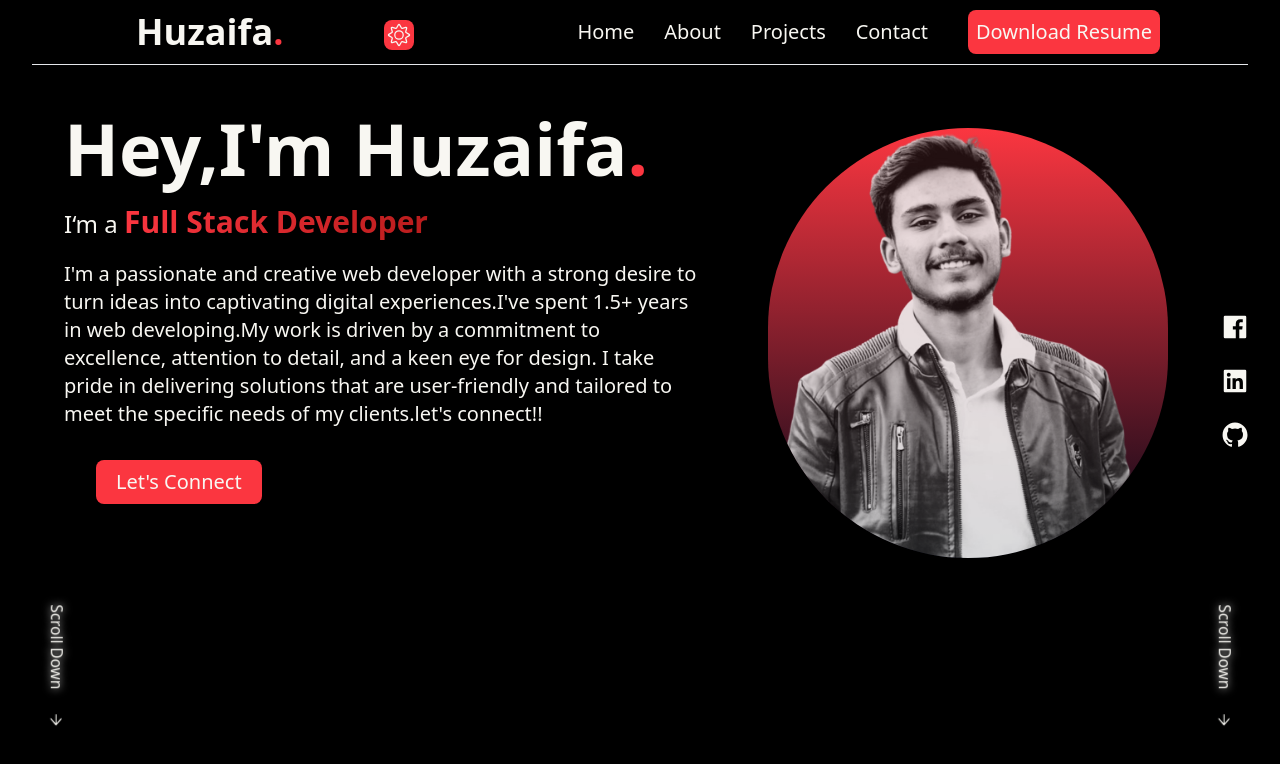
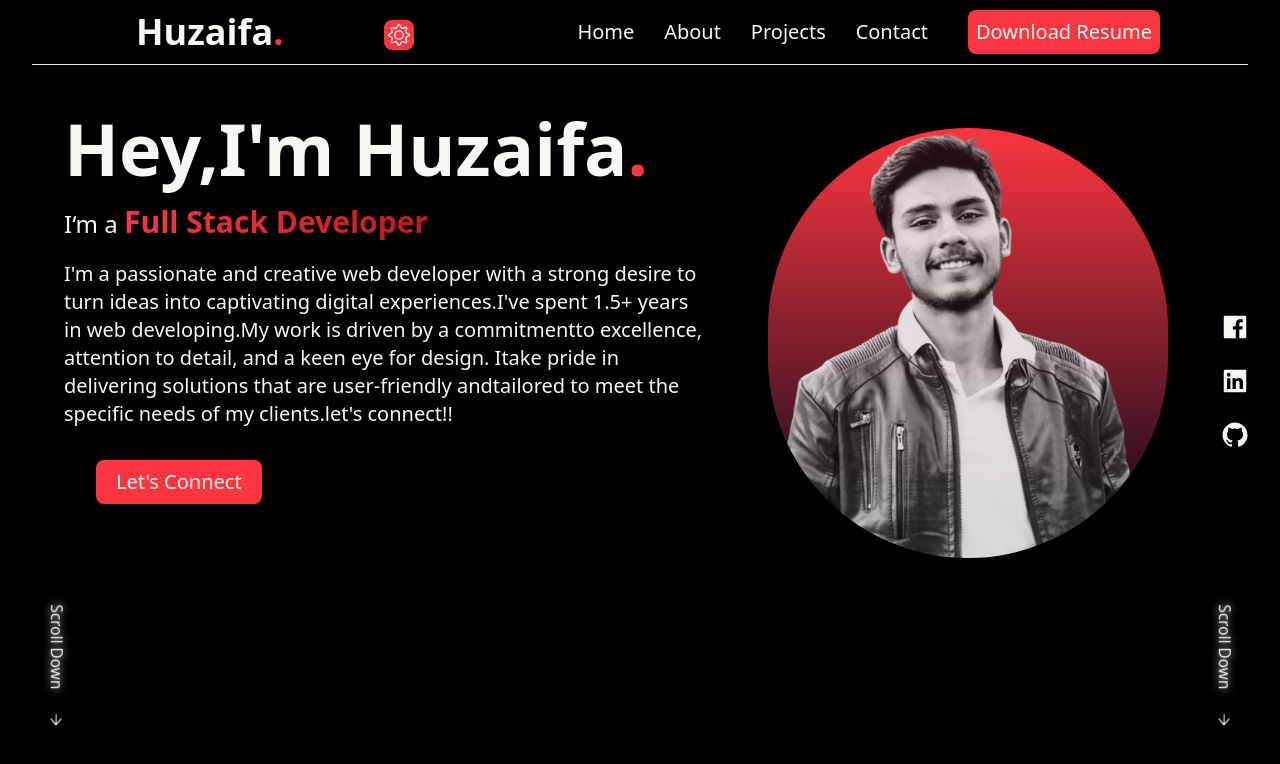
Before and after one commit to Huzaifa622/portfolio, a Next.js app: page / in a window 1280 px wide. Shown: the top 764 px of the page. Built offline with nearby package versions, Linux system fonts and the light colour scheme.

Commit message:
portfolio

```diff
--- a/components/About.js
+++ b/components/About.js
@@ -42,22 +42,16 @@ const About = () => {
             <div className="gap-8 w-full mr-2 flex flex-col">
               <p>
                 <span className="font-bold text-base lg:text-3xl bg-tred p-2 rounded-lg  ">
-                  H
+                  {"H"}
                 </span>
-                ey,I'm Huzaifa and I'm a passionate web developer with a flair
-                for crafting digital experiences that blend creativity with
-                functionality. With a solid foundation in front-end and back-end
-                technologies, I thrive on turning ideas into beautifully
-                designed, user-friendly websites and web applications.
+                {
+                  "ey,I'm Huzaifa and I'm a passionate web developer with a flair for crafting digital experiences that blend creativity withfunctionality. With a solid foundation in front-end and back-endtechnologies, I thrive on turning ideas into beautifullydesigned, user-friendly websites and web applications."
+                }
               </p>
               <p>
-                My fascination with web development was sparked by its unique
-                blend of creativity and technology. I'm always on the lookout
-                for exciting web development projects and collaborations.
-                Whether you're an individual with a vision or a business seeking
-                to enhance your online presence, I'm here to turn your ideas
-                into reality. Let's work together to create stunning websites
-                that leave a lasting impression.
+                {
+                  "My fascination with web development was sparked by its unique blend of creativity and technology. I'm always on the lookoutfor exciting web development projects and collaborations.Whether you're an individual with a vision or a business seekingto enhance your online presence, I'm here to turn your ideasinto reality. Let's work together to create stunning websitesthat leave a lasting impression."
+                }
               </p>
             </div>
             <div className=" lg:ml-4 lg:w-[40%] my-4 gap-8 flex flex-col w-[100%]">
--- a/components/HeroBanner.js
+++ b/components/HeroBanner.js
@@ -24,13 +24,10 @@ const HeroBanner = () => {
             </RevealY>
             <RevealY>
               <p className="mt-5">
-                I'm a passionate and creative web developer with a strong desire
-                to turn ideas into captivating digital experiences.I've spent
-                1.5+ years in web developing.My work is driven by a commitment
-                to excellence, attention to detail, and a keen eye for design. I
-                take pride in delivering solutions that are user-friendly and
-                tailored to meet the specific needs of my clients.let's
-                connect!!
+                {
+                  "I'm a passionate and creative web developer with a strong desire to turn ideas into captivating digital experiences.I've spent 1.5+ years in web developing.My work is driven by a commitmentto excellence, attention to detail, and a keen eye for design. Itake pride in delivering solutions that are user-friendly andtailored to meet the specific needs of my clients."
+                }
+                {"let's connect!!"}
               </p>
 
               <motion.button
@@ -43,7 +40,7 @@ const HeroBanner = () => {
                 className="bg-tred text-twhite p-5 pt-2 pb-2 rounded-lg m-8"
                 onClick={() => scrollTo("contact")}
               >
-                Let's Connect
+                {"Let's Connect"}
               </motion.button>
             </RevealY>
           </div>
@@ -54,6 +51,7 @@ const HeroBanner = () => {
             width={400}
             height={400}
             src="/pic.png"
+            alt="/image"
           />
         </div>
       </div>
```
